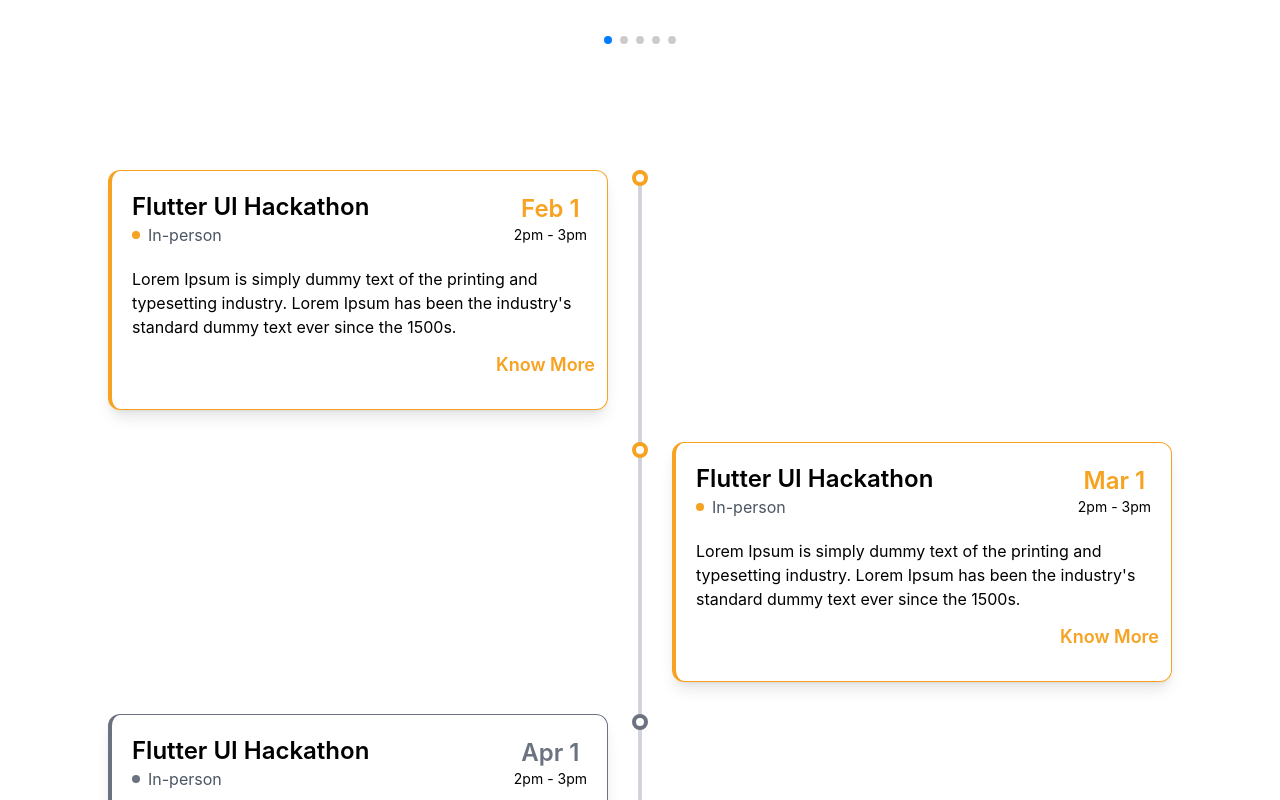
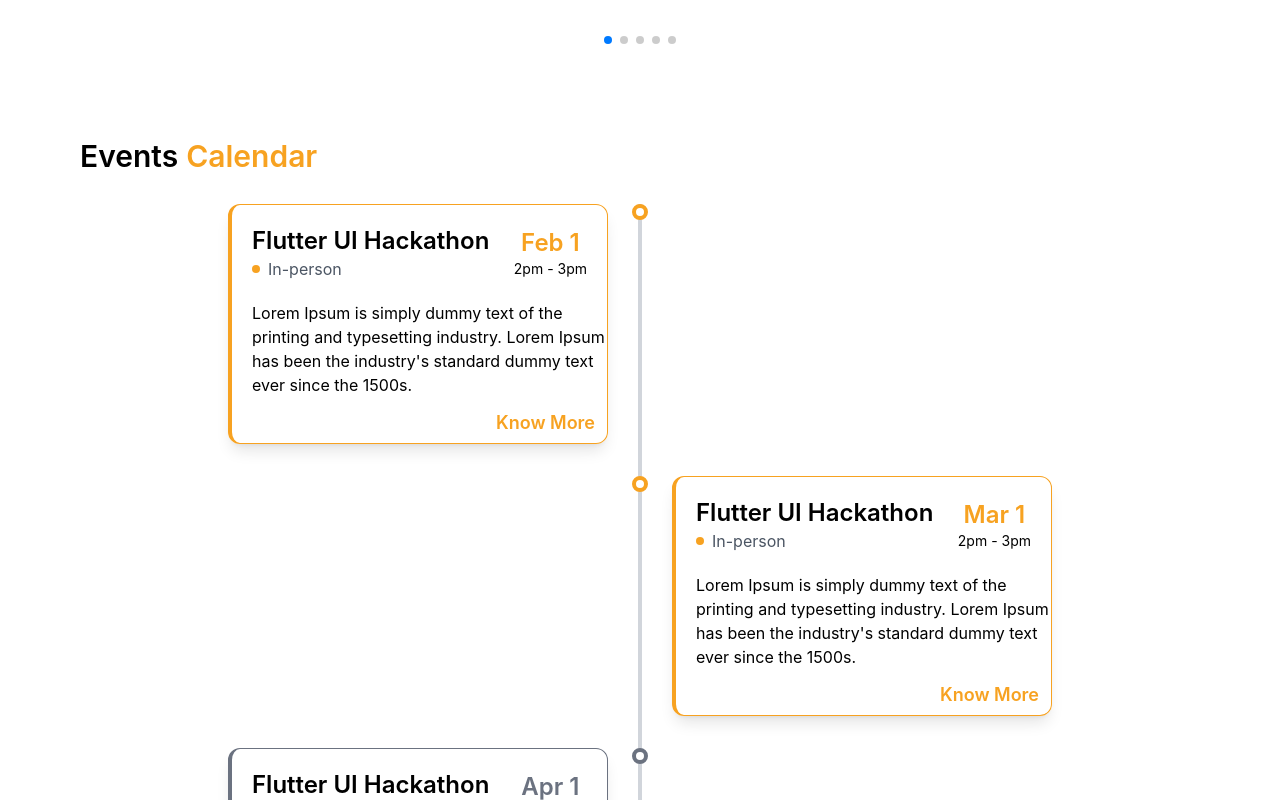
Before and after one commit to Ninad-Lunge/InFED-Website, a React (Create React App) app in the folder frontend/: page / in a window 1280 px wide. Shown: the part 1900-2700 px from the top of the page. Built offline with nearby package versions, Linux system fonts and the light colour scheme.

Commit message:
added scope of the calendar

```diff
--- a/frontend/src/components/LandingPage/EventsCalendar.js
+++ b/frontend/src/components/LandingPage/EventsCalendar.js
@@ -1,9 +1,7 @@
-import React, { useState, useEffect, useRef } from 'react';
-import { ArrowDownCircle } from 'lucide-react';
-
+import React, { useState, useEffect, useRef } from "react";
+import { ArrowDownCircle } from "lucide-react";
 
 const EventsCalendar = () => {
-
   const [events, setEvents] = useState([]);
   const [page, setPage] = useState(0);
   const observerTarget = useRef(null);
@@ -20,7 +18,8 @@ const EventsCalendar = () => {
         title: "Flutter UI Hackathon",
         type: "In-person",
         time: "2pm - 3pm",
-        description: "Lorem Ipsum is simply dummy text of the printing and typesetting industry. Lorem Ipsum has been the industry's standard dummy text ever since the 1500s."
+        description:
+          "Lorem Ipsum is simply dummy text of the printing and typesetting industry. Lorem Ipsum has been the industry's standard dummy text ever since the 1500s.",
       });
     }
     return months;
@@ -29,13 +28,13 @@ const EventsCalendar = () => {
   // Load more events when scrolling
   useEffect(() => {
     const observer = new IntersectionObserver(
-      entries => {
+      (entries) => {
         if (entries[0].isIntersecting) {
-          setEvents(prev => [
+          setEvents((prev) => [
             ...prev,
-            ...generateEvents(new Date(2024, prev.length, 1), 6)
+            ...generateEvents(new Date(2024, prev.length, 1), 6),
           ]);
-          setPage(prev => prev + 1);
+          setPage((prev) => prev + 1);
         }
       },
       { threshold: 1.0 }
@@ -53,9 +52,18 @@ const EventsCalendar = () => {
     setEvents(generateEvents(new Date(2024, 0, 1), 6));
   }, []);
 
+  return (
+    <div className="mb-[80px] px-5 md:px-10 lg:px-20 relative">
+      {/* Header */}
+      <div className="flex justify-start text-2xl md:text-3xl font-semibold mb-[30px]">
+        <span>Events</span>
+        <span className="ml-2 text-[#F7A221]">Calendar</span>
+      </div>
 
-  return (
-    <div className="relative w-full max-w-6xl mx-auto px-4 py-8">
+      {/* Scrollable container */}
+      <div className="relative w-full max-w-6xl mx-auto">
+        {/* Timeline container with fixed height and scroll */}
+        <div className="relative w-full h-[600px] overflow-y-auto overflow-x-hidden px-4">
           {/* Central timeline line */}
           <div className="absolute left-1/2 transform -translate-x-1/2 h-full w-1 bg-gray-300" />
 
@@ -63,37 +71,45 @@ const EventsCalendar = () => {
           <div className="relative">
             {events.map((event, index) => {
               const isLeft = index % 2 === 0;
-          const monthColor = index % 4 < 2 ? '#F7A221' : '#6B7280';
+              const monthColor = index % 4 < 2 ? "#F7A221" : "#6B7280";
 
               return (
                 <div
                   key={event.id}
-              className={`flex ${isLeft ? 'justify-end mr-auto' : 'justify-start ml-auto'} w-1/2 mb-8`}
+                  className={`flex ${
+                    isLeft ? "justify-end mr-auto" : "justify-start ml-auto"
+                  } w-1/2 mb-8`}
                 >
                   {/* Timeline dot */}
-              <div className="absolute left-1/2 transform -translate-x-1/2 w-4 h-4 rounded-full bg-white border-4 border-gray-300 z-10"
-                   style={{ borderColor: monthColor }} />
+                  <div
+                    className="absolute left-1/2 transform -translate-x-1/2 w-4 h-4 rounded-full bg-white border-4 border-gray-300 z-10"
+                    style={{ borderColor: monthColor }}
+                  />
 
                   {/* Card */}
                   <div
-                className={`flex flex-col w-[500px] h-[240px] rounded-xl shadow-lg relative ${
-                  isLeft ? 'mr-8' : 'ml-8'
+                    className={`flex flex-col w-[380px] h-[240px] rounded-xl shadow-lg relative ${
+                      isLeft ? "mr-8" : "ml-8"
                     }`}
                     style={{
-                  borderWidth: '1px',
-                  borderLeftWidth: '4px',
-                  borderColor: monthColor
+                      borderWidth: "1px",
+                      borderLeftWidth: "4px",
+                      borderColor: monthColor,
                     }}
                   >
                     <div className="flex flex-row p-5">
                       <div>
-                    <h1 className="text-2xl font-semibold">{event.title}</h1>
+                        <h1 className="text-2xl font-semibold">
+                          {event.title}
+                        </h1>
                         <div className="flex flex-row">
                           <div
                             className="w-2 h-2 rounded-full mt-2 mr-2"
                             style={{ backgroundColor: monthColor }}
                           />
-                      <h4 className="text-gray-600 text-left mr-auto">{event.type}</h4>
+                          <h4 className="text-gray-600 text-left mr-auto">
+                            {event.type}
+                          </h4>
                         </div>
                       </div>
                       <div className="flex flex-col relative items-end items-center justify-center ml-auto">
@@ -101,7 +117,10 @@ const EventsCalendar = () => {
                           className="text-2xl font-semibold"
                           style={{ color: monthColor }}
                         >
-                      {event.date.toLocaleDateString('en-US', { month: 'short', day: 'numeric' })}
+                          {event.date.toLocaleDateString("en-US", {
+                            month: "short",
+                            day: "numeric",
+                          })}
                         </h1>
                         <h1 className="text-sm">{event.time}</h1>
                       </div>
@@ -123,14 +142,19 @@ const EventsCalendar = () => {
                 </div>
               );
             })}
-      </div>
 
             {/* Infinite scroll trigger */}
             <div
               ref={observerTarget}
               className="flex justify-center items-center p-4"
             >
-        <ArrowDownCircle className="animate-bounce text-gray-400" size={32} />
+              <ArrowDownCircle
+                className="animate-bounce text-gray-400"
+                size={32}
+              />
+            </div>
+          </div>
+        </div>
       </div>
     </div>
   );
```
Lines whose indentation alone changed are shown as unchanged.
